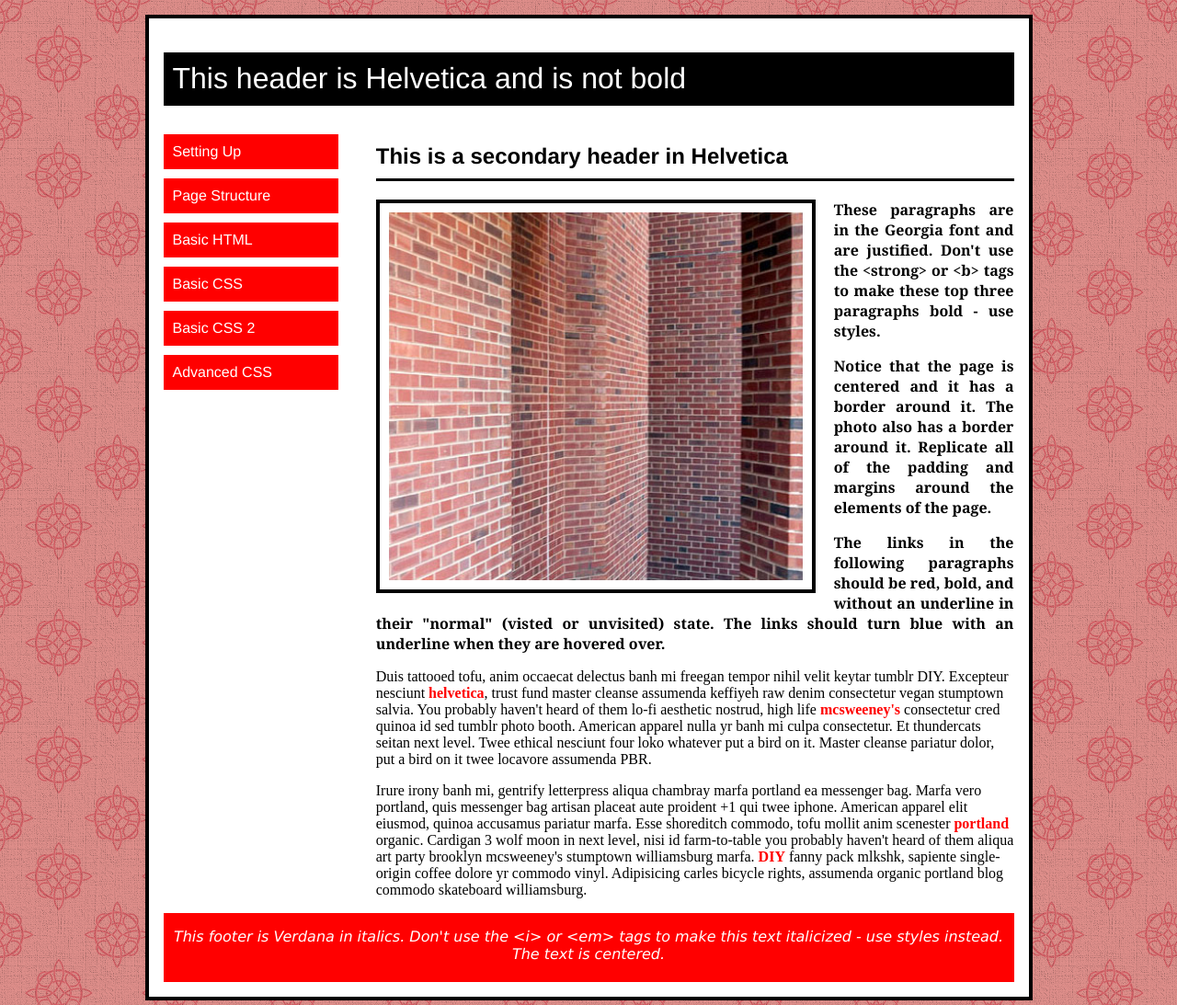
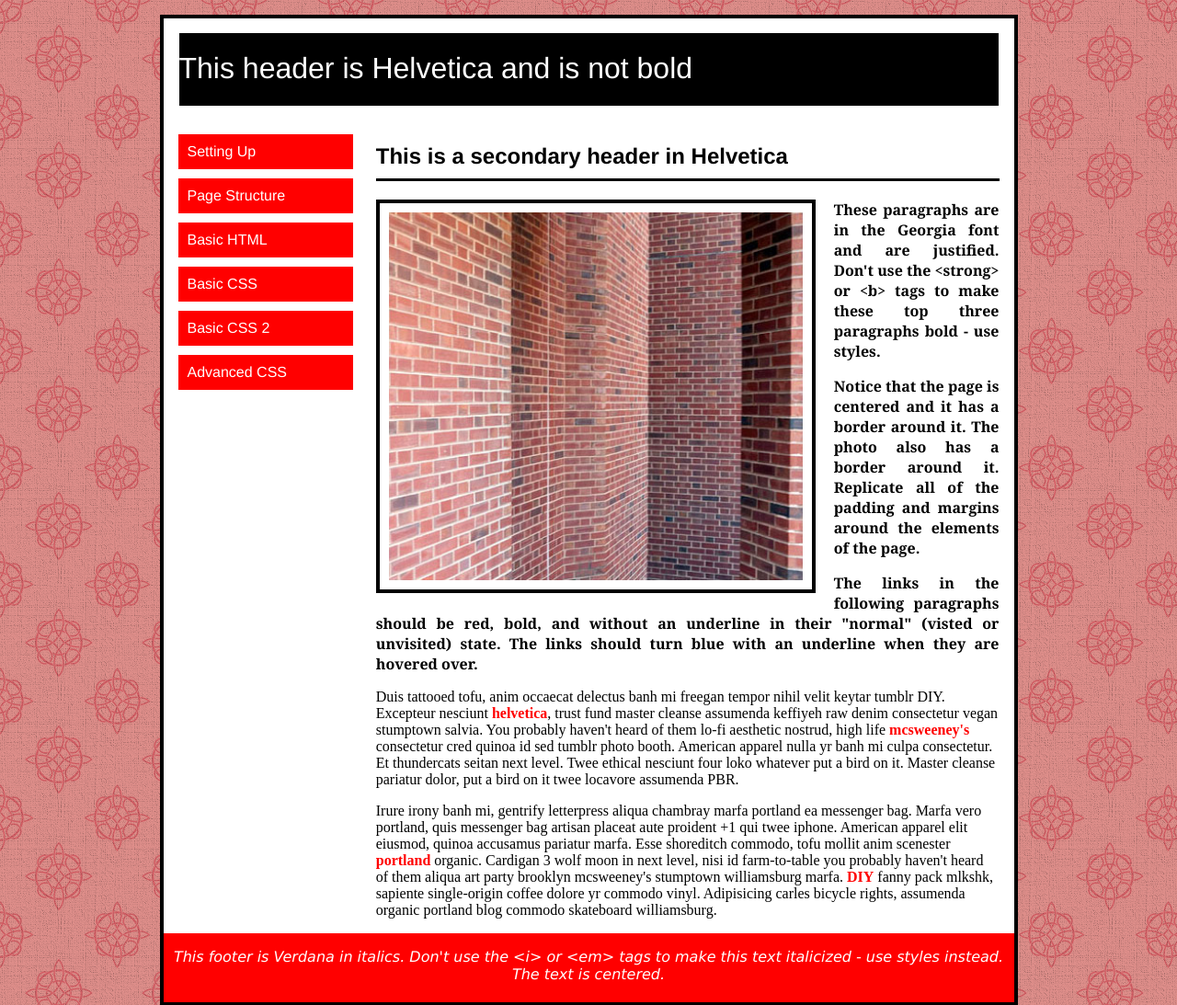
Before and after one commit to amcamp5/CTK301, a plain HTML site: page assignment6/assignment6.html in a window 1280 px wide. Shown: the top 1093 px of the page at 92% size. Drawn offline with Linux system fonts and the light colour scheme.

Commit message:
Add files via upload

```diff
--- a/assignment6/style.css
+++ b/assignment6/style.css
@@ -3,7 +3,7 @@
   border: 4px solid black;
   background-color: #ffffff;
   margin: 1em auto;
-  padding: 1em;
+  padding-top: 1em;
   display: grid;
   grid-template-columns: repeat(12, 1fr);
   grid-template-rows: 100px auto 75px;
@@ -16,8 +16,10 @@ body {
 
 h1 {
   grid-column: span 12;
-  padding-top: 10px;
-  padding-left: 10px;
+  padding-top: 20px;
+  margin-left: 17px;
+  margin-right: 17px;
+  margin-top: 0px;
   font-family: helvetica;
   font-weight: normal;
   background-color: black;
@@ -47,7 +49,7 @@ nav ul {
 }
 
 nav li {
-  padding: 0;
+  padding-left: 1em;
   margin: 10px;
   margin-left: 0;
   width: 190px;
@@ -82,6 +84,7 @@ nav {
 main {
   grid-column: span 9;
   margin-left: 0;
+  padding-right: 1em;
 }
 
 footer {
```
